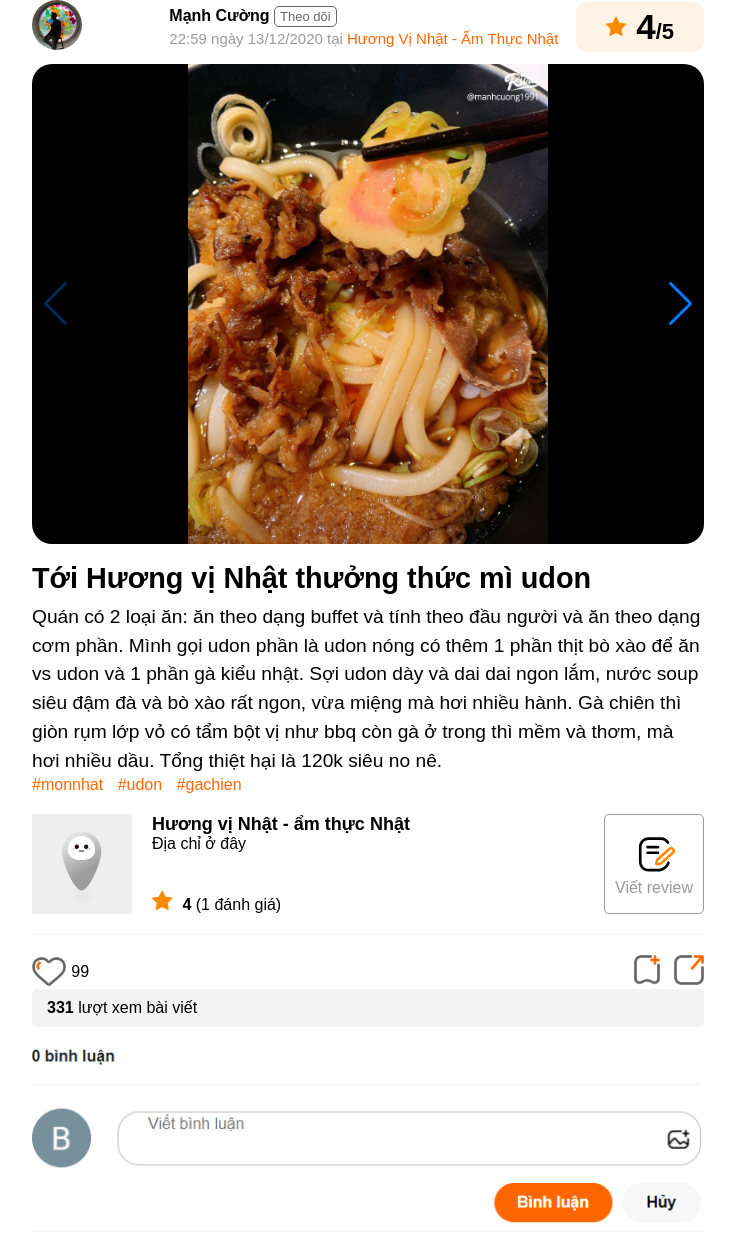
After one commit to tranquangnhan/riviu, a PHP site: page /chitiet.html in a window 1280 px wide. The commit adds this page. Shown: the whole page, without its empty margins (128-863 px from the left). Run offline with PHP 8.4, Linux system fonts and the light colour scheme.

Commit message:
Gộp file

```diff
--- /dev/null
+++ b/chitiet.html
@@ -0,0 +1,110 @@
+<!DOCTYPE html>
+<html lang="en">
+<head>
+    <meta charset="UTF-8">
+    <meta name="viewport" content="width=device-width, initial-scale=1.0">
+    <title>Riviu</title>
+    <link rel="stylesheet" href="https://cdnjs.cloudflare.com/ajax/libs/font-awesome/4.7.0/css/font-awesome.min.css">
+    <link rel="stylesheet" href="./css/style.css">
+    <!-- swiper -->
+    <script src="https://unpkg.com/swiper/swiper-bundle.min.js"></script>
+    <link rel="stylesheet" href="https://unpkg.com/swiper/swiper-bundle.min.css">
+</head>
+<body>
+    <div class="container">
+        <div class="left">
+            <div class="info">
+                <div class="avatar">
+                    <img src="images/avatar.jpeg" alt="">
+                </div>
+                <div class="tttg">
+                    <div><strong>Mạnh Cường</strong> <a href="" class="btn-outline">Theo dõi</a></div>
+                    <div class="sub">22:59 ngày 13/12/2020 tại <a href=""> Hương Vị Nhật - Ẩm Thực Nhật</a></div>
+                </div>
+                <div class="ratting">
+                    <i class="fa fa-star checked"></i><p><span class="small">4</span>/5</p>
+                </div>
+            </div>
+            <div class="swiper-container">
+                <div class="swiper-wrapper">
+                    <div class="swiper-slide"><img src="images/slide1.jpeg" alt=""></div>
+                    <div class="swiper-slide"><img src="images/slide2.jpeg" alt=""></div>
+                    <div class="swiper-slide"><img src="images/slide1.jpeg" alt=""></div>
+                    <div class="swiper-slide"><img src="images/slide2.jpeg" alt=""></div>
+                    <div class="swiper-slide"><img src="images/slide1.jpeg" alt=""></div>
+                    <div class="swiper-slide"><img src="images/slide2.jpeg" alt=""></div>
+                    <div class="swiper-slide"><img src="images/slide1.jpeg" alt=""></div>
+                    <div class="swiper-slide"><img src="images/slide2.jpeg" alt=""></div>
+                    <div class="swiper-slide"><img src="images/slide1.jpeg" alt=""></div>
+                    <div class="swiper-slide"><img src="images/slide2.jpeg" alt="">0</div>
+                </div>
+                <!-- Add Arrows -->
+                <div class="swiper-button-next"></div>
+                <div class="swiper-button-prev"></div>
+            </div>
+
+            <div class="content">
+                <h2>Tới Hương vị Nhật thưởng thức mì udon</h2>
+                <p>Quán có 2 loại ăn: ăn theo dạng buffet và tính theo đầu người và ăn theo dạng cơm phần. Mình gọi udon phần là udon nóng có thêm 1 phần thịt bò xào để ăn vs udon và 1 phần gà kiểu nhật. Sợi udon dày và dai dai ngon lắm, nước soup siêu đậm đà và bò xào rất ngon, vừa miệng mà hơi nhiều hành. Gà chiên thì giòn rụm lớp vỏ có tẩm bột vị như bbq còn gà ở trong thì mềm và thơm, mà hơi nhiều dầu. Tổng thiệt hại là 120k siêu no nê.</p>
+            </div>
+            <div class="hashtag">
+                <a href="">#monnhat</a>
+                <a href="">#udon</a>
+                <a href="">#gachien</a>
+            </div>
+            <div class="ttquan">
+                <div style="display: flex;">
+                    <div class="avatar">
+                        <img src="./images/anh_quan.svg" alt="">
+                    </div>
+                    <div class="ttquan_chitiet">
+                        <div>
+                            <strong><a href="#">Hương vị Nhật -  ẩm thực Nhật</a></strong>
+                            <p>Địa chỉ ở đây</p>
+                        </div>
+                        <div class="ratting2">
+                            <i class="fa fa-star checked"></i>
+                            <p><span>4</span> (1 đánh giá)</p>
+                        </div>
+
+                    </div>
+                </div>
+                <a class="btn" href="">
+                <div class="post">
+
+                        <img src="./images/dang.svg" alt="">
+                        <p>Viết review</p>
+
+                </div>
+            </a>
+            </div>
+            <div class="comment">
+                <div class="thanhtuongtac">
+                    <div>
+                        <img src="./images/heart.png" alt="">
+                        <span>99</span>
+                    </div>
+                    <div>
+                        <img src="./images/bookmark_black.png" alt="">
+                        <img src="./images/share_black.png" alt="">
+                    </div>
+                </div>
+                <div class="view">
+                    <strong>331</strong> lượt xem bài viết
+                </div>
+                <div class="binhluan">
+                    <img src="./images/anhmh.png" alt="" style="margin-top: 10px;">
+                </div>
+            </div>
+        </div>
+    </div>
+    <script>
+		var swiper = new Swiper('.swiper-container', {
+      navigation: {
+        nextEl: '.swiper-button-next',
+        prevEl: '.swiper-button-prev',
+      },
+    });
+	</script>
+</body>
+</html>
--- a/css/style.css
+++ b/css/style.css
@@ -1,3 +1,208 @@
+* {
+    box-sizing: border-box;
+    font-family: sans-serif;
+}
+
+.container {
+    width: 75%;
+    margin: 0 auto;
+}
+
+.left {
+    width: 70%;
+    float: left;
+}
+
+.info {
+    display: flex;
+    align-items: center;
+    justify-content: space-between;
+}
+
+.info img {
+    width: 50px;
+    height: 50px;
+    border-radius: 50%;
+    margin-right: 15px;
+}
+
+.btn-outline {
+    border: 1px solid #666;
+    border-radius: 5px;
+    padding: 2px 5px;
+    color: #666;
+    font-size: 13px;
+}
+
+a {
+    text-decoration: none;
+}
+
+.sub {
+    color: #9b9b9b;
+    margin-top: 5px;
+    font-size: 15px;
+}
+
+.sub a, .hashtag a {
+    color: #f60;
+}
+
+.ratting {
+    background-color: #fff3e5;
+    height: 50px;
+    padding: 0 30px;
+    /* font-size: 35px; */
+    border-radius: 10px;
+    font-weight: 600;
+    font-size: 22px;
+    font-weight: 400;
+    font-weight: 600;
+    display: flex;
+    align-items: center;
+}
+
+.ratting i, .ratting2 i {
+    color: #ff8a00;
+    font-size: 22px;
+    line-height: 10px;
+    margin-right: 10px;
+}
+
+.small {
+    font-size: 35px;
+    line-height: 50px;
+}
+
+.swiper-container {
+    width: 680px;
+    height: 480px;
+    background-color: #000;
+    margin: 0;
+    width: 100%;
+    border-radius: 20px;
+    margin-top: 10px;
+}
+
+.swiper-slide {
+    display: flex;
+    justify-content: center;
+}
+
+.swiper-container img {
+    height: 100%;
+}
+
+.content {
+    font-size: larger;
+    line-height: 150%;
+}
+
+.content h2 {
+    margin: 20px 0 10px 0;
+}
+
+.hashtag {
+    margin-bottom: 20px;
+}
+
+.hashtag a {
+    margin-right: 10px;
+}
+
+.ttquan {
+    display: flex;
+    justify-content: space-between;
+    height: 100px;
+    box-sizing: content-box;
+    padding-bottom: 20px;
+    border-bottom: 1px solid #efefef;
+}
+
+.ttquan .avatar img {
+    height: 100px;
+}
+
+.avatar {
+    width: 100px;
+    margin-right: 20px;
+}
+
+.post {
+    border: 1px solid #999;
+    border-radius: 5px;
+    display: flex;
+    align-items: center;
+    justify-content: center;
+    flex-direction: column;
+    width: 100px;
+    height: 100px;
+}
+
+a.btn {
+    color: #999;
+}
+
+.post img {
+    width: 50%;
+}
+
+.ttquan p {
+    margin: 0;
+}
+
+.ttquan_chitiet {
+    display: flex;
+    justify-content: space-between;
+    flex-direction: column;
+}
+
+.ratting2 {
+    display: flex;
+}
+
+.ratting2 span {
+    font-weight: 600;
+}
+
+.ttquan_chitiet a {
+    color: #000;
+}
+
+.ttquan_chitiet strong {
+    font-size: 18px;
+}
+
+.thanhtuongtac {
+    display: flex;
+    align-items: center;
+    justify-content: space-between;
+    margin-top: 20px;
+}
+
+.thanhtuongtac img{
+    height: 30px;
+}
+
+.thanhtuongtac div:first-child {
+    display: flex;
+    align-items: center;
+}
+
+.thanhtuongtac div:first-child img {
+    margin-right: 5px;
+}
+
+.thanhtuongtac div:last-child img {
+    margin-left: 10px;
+}
+
+.view {
+    background-color: #f4f3f3;
+    padding: 10px 15px;
+    border-radius: 5px;
+}
+
 @import url('https://fonts.googleapis.com/css2?family=Open+Sans:wght@300;400;600;700&display=swap');
 *{
     padding: 0;
@@ -288,3 +493,27 @@ main {
 .xh{
     height: 480px !important;
 }
+
+footer {
+    background-color: #000;
+    color: #efefef;
+}
+
+.mxh {
+    display: flex;
+    align-items: center;
+    justify-content: center;
+    padding: 20px;
+    border-bottom: 1px solid #666;
+}
+
+.mxh a {
+    margin-right: 10px;
+}
+
+.coppyright {
+    width: 50%;
+    margin: auto;
+    text-align: center;
+    padding: 20px;
+}
```
Also changed, not shown: index.html (+14 -1 lines), images/anh_quan.svg (added), images/anhmh.png (added), images/avatar.jpeg (added), images/bookmark.png (added), images/bookmark_black.png (added), images/dang.svg (added), images/facebook.svg (added), images/heart.png (added), images/heart_fill.png (added), images/insta.svg (added), images/share.png (added), images/share_black.png (added), images/slide1.jpeg (added), 2 more files.
